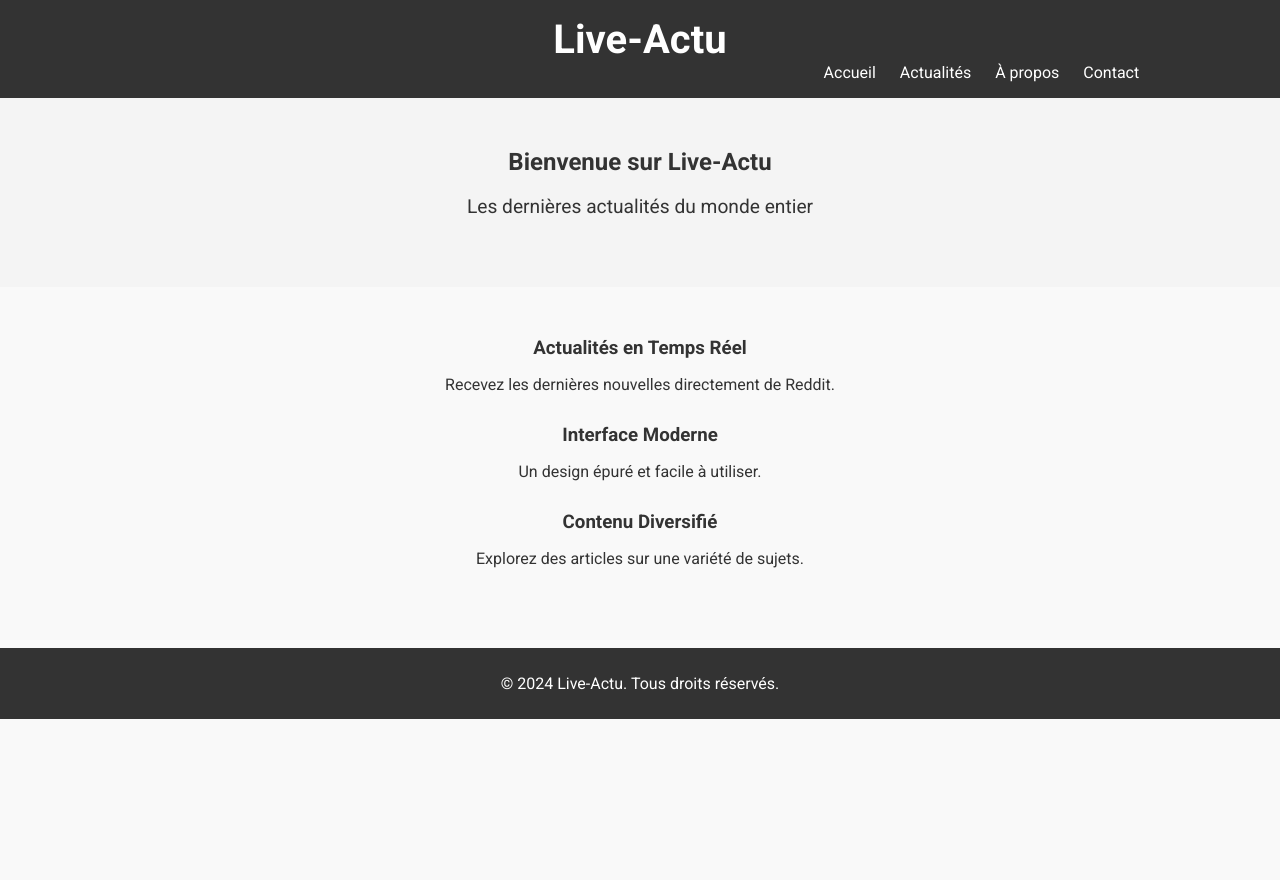
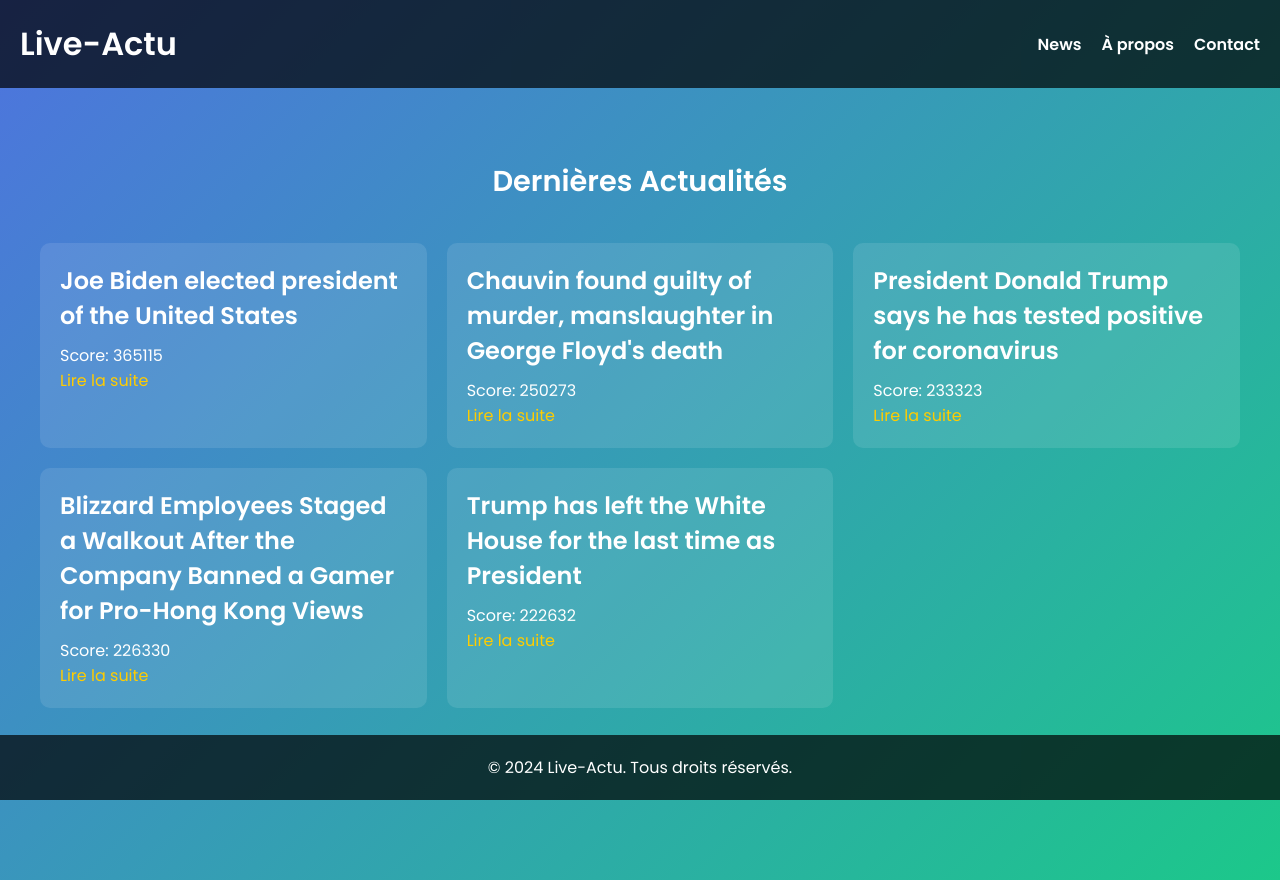
Before and after one commit to Anonym026/Actu-Live, a plain HTML site: page index.html in a window 1280 px wide. Before the commit the page ends 800 px from the top, so only its background shows below. Drawn offline with Linux system fonts and the light colour scheme.

Commit message:
Amélioration du design et ajout d'animations

```diff
--- a/index.html
+++ b/index.html
@@ -3,49 +3,33 @@
 <head>
     <meta charset="UTF-8">
     <meta name="viewport" content="width=device-width, initial-scale=1.0">
-    <title>Live-Actu - Accueil</title>
+    <title>Live-Actu</title>
     <link rel="stylesheet" href="styles.css">
-    <link href="https://fonts.googleapis.com/css2?family=Roboto:wght@400;700&display=swap" rel="stylesheet">
-
+    <link href="https://fonts.googleapis.com/css2?family=Poppins:wght@400;600&display=swap" rel="stylesheet">
 </head>
 <body>
     <header>
-        <div class="container">
         <h1>Live-Actu</h1>
         <nav>
-                <a href="index.html">Accueil</a>
-                <a href="news.html">Actualités</a>
-                <a href="about.html">À propos</a>
-                <a href="contact.html">Contact</a>
+            <ul>
+                <li><a href="#news">News</a></li>
+                <li><a href="#about">À propos</a></li>
+                <li><a href="#contact">Contact</a></li>
+            </ul>
         </nav>
-        </div>
     </header>
-    <main>
-        <section class="hero">
-            <h2>Bienvenue sur Live-Actu</h2>
-            <p>Les dernières actualités du monde entier</p>
-        </section>
-        <section class="features">
-            <div class="container">
-                <div class="feature">
-                    <h3>Actualités en Temps Réel</h3>
-                    <p>Recevez les dernières nouvelles directement de Reddit.</p>
-                </div>
-                <div class="feature">
-                    <h3>Interface Moderne</h3>
-                    <p>Un design épuré et facile à utiliser.</p>
-                </div>
-                <div class="feature">
-                    <h3>Contenu Diversifié</h3>
-                    <p>Explorez des articles sur une variété de sujets.</p>
-                </div>
+
+    <section id="news">
+        <h2>Dernières Actualités</h2>
+        <div class="news-container" id="news-container">
+            <!-- Les actualités seront affichées ici -->
         </div>
     </section>
-    </main>
+
     <footer>
-        <div class="container">
         <p>&copy; 2024 Live-Actu. Tous droits réservés.</p>
-        </div>
     </footer>
+
+    <script src="script.js"></script>
 </body>
 </html>
--- a/script.js
+++ b/script.js
@@ -1,29 +1,17 @@
-// Fonction pour charger les actualités depuis le fichier JSON
-function loadNews() {
-    fetch('actualites.json')
-        .then(response => {
-            if (!response.ok) {
-                throw new Error('Network response was not ok');
-            }
-            return response.json();
-        })
-        .then(data => {
-            const container = document.getElementById('news-container');
-            data.forEach(article => {
-                const articleElement = document.createElement('div');
-                articleElement.className = 'article';
-                articleElement.innerHTML = `
-                    <h2>${article.title}</h2>
-                    <p>Score: ${article.score}</p>
-                    <a href="${article.url}" target="_blank">Lire plus</a>
-                `;
-                container.appendChild(articleElement);
-            });
-        })
-        .catch(error => {
-            console.error('Erreur lors du chargement des données:', error);
+// Fetch des actualités depuis le fichier actualites.json et affichage dans la page
+fetch('actualites.json')
+    .then(response => response.json())
+    .then(data => {
+        const newsContainer = document.getElementById('news-container');
+        data.forEach(actu => {
+            const newsItem = document.createElement('div');
+            newsItem.classList.add('news-item');
+            newsItem.innerHTML = `
+                <h3>${actu.title}</h3>
+                <p>Score: ${actu.score}</p>
+                <a href="${actu.url}" target="_blank">Lire la suite</a>
+            `;
+            newsContainer.appendChild(newsItem);
         });
-}
-
-// Charger les actualités lorsque la page est chargée
-window.onload = loadNews;
+    })
+    .catch(error => console.error('Erreur lors de la récupération des actualités:', error));
--- a/styles.css
+++ b/styles.css
@@ -1,192 +1,113 @@
-/* Général */
-body {
-    font-family: Arial, sans-serif;
+/* Styles pour Live-Actu */
+* {
     margin: 0;
     padding: 0;
-    color: #333;
+    box-sizing: border-box;
 }
 
-.container {
-    width: 80%;
-    margin: 0 auto;
+body {
+    font-family: 'Poppins', sans-serif;
+    background: linear-gradient(135deg, #4e73df, #1cc88a);
+    color: #fff;
+    min-height: 100vh;
 }
 
-/* Header */
 header {
-    background-color: #333;
-    color: #fff;
-    padding: 10px 0;
+    display: flex;
+    justify-content: space-between;
+    align-items: center;
+    padding: 20px;
+    background-color: rgba(0, 0, 0, 0.7);
+    position: fixed;
+    width: 100%;
+    top: 0;
+    left: 0;
+    z-index: 1000;
 }
 
-header h1 {
-    margin: 0;
+h1 {
+    font-size: 2rem;
+    font-weight: 600;
 }
 
-header nav {
-    text-align: right;
+nav ul {
+    list-style: none;
+    display: flex;
+    gap: 20px;
 }
 
-header nav a {
+nav ul li a {
     color: #fff;
-    margin-left: 20px;
     text-decoration: none;
+    font-weight: 600;
+    transition: color 0.3s ease;
 }
 
-/* Hero Section */
-.hero {
-    background: #f4f4f4;
-    padding: 50px 0;
-    text-align: center;
+nav ul li a:hover {
+    color: #ffcc00;
 }
 
-.hero h2 {
-    margin: 0;
+section {
+    padding: 80px 20px;
+    margin-top: 80px;
 }
 
-.hero p {
-    font-size: 1.2em;
+h2 {
+    font-size: 1.8rem;
+    margin-bottom: 20px;
+    text-align: center;
+    animation: fadeInUp 1s ease-in-out;
 }
 
-/* Features Section */
-.features {
-    padding: 50px 0;
+.news-container {
+    display: grid;
+    grid-template-columns: repeat(auto-fill, minmax(300px, 1fr));
+    gap: 20px;
+    padding: 20px;
 }
 
-.feature {
-    text-align: center;
-    margin-bottom: 30px;
+.news-item {
+    background-color: rgba(255, 255, 255, 0.1);
+    padding: 20px;
+    border-radius: 10px;
+    transition: transform 0.3s ease;
 }
 
-.feature h3 {
-    margin: 0;
+.news-item:hover {
+    transform: translateY(-10px);
 }
 
-/* News Section */
-.news {
-    padding: 20px 0;
+.news-item h3 {
+    font-size: 1.5rem;
+    margin-bottom: 10px;
 }
 
-.article {
-    border-bottom: 1px solid #ddd;
-    padding: 10px 0;
+.news-item a {
+    color: #ffcc00;
+    text-decoration: none;
+    transition: color 0.3s ease;
 }
 
-.article h2 {
-    margin: 0 0 10px 0;
+.news-item a:hover {
+    color: #fff;
 }
 
-.article a {
-    color: #007bff;
-    text-decoration: none;
-}
-
-/* Footer */
 footer {
-    background-color: #333;
-    color: #fff;
     text-align: center;
-    padding: 10px 0;
-}
-
-
-.news-item {
-    opacity: 0;
-    transform: translateY(20px);
-    animation: fadeInUp 0.5s ease-in-out forwards;
+    padding: 20px;
+    background-color: rgba(0, 0, 0, 0.7);
+    position: fixed;
+    bottom: 0;
+    width: 100%;
 }
 
 @keyframes fadeInUp {
+    from {
+        opacity: 0;
+        transform: translateY(20px);
+    }
     to {
         opacity: 1;
         transform: translateY(0);
     }
 }
-
-
-.news-item:hover {
-    box-shadow: 0 4px 8px rgba(0, 0, 0, 0.2);
-    transition: box-shadow 0.3s ease-in-out;
-}
-
-@media (max-width: 768px) {
-    .news-container {
-        grid-template-columns: 1fr;
-    }
-}
-
-/* Google Fonts */
-@import url('https://fonts.googleapis.com/css2?family=Roboto:wght@400;700&display=swap');
-
-/* Global Styles */
-body {
-    font-family: 'Roboto', sans-serif;
-    margin: 0;
-    background-color: #f9f9f9;
-    color: #333;
-}
-
-/* Header Style */
-header {
-    background-color: #333;
-    color: white;
-    padding: 1rem;
-    text-align: center;
-}
-
-h1 {
-    font-size: 2.5rem;
-    margin: 0;
-}
-
-/* News Section */
-.news-container {
-    display: grid;
-    grid-template-columns: repeat(3, 1fr);
-    gap: 1.5rem;
-    padding: 2rem;
-}
-
-.news-item {
-    background-color: white;
-    border-radius: 8px;
-    overflow: hidden;
-    box-shadow: 0 2px 5px rgba(0, 0, 0, 0.1);
-    opacity: 0;
-    transform: translateY(20px);
-    animation: fadeInUp 0.5s ease-in-out forwards;
-}
-
-.news-item img {
-    width: 100%;
-    height: auto;
-}
-
-.news-item h2 {
-    padding: 1rem;
-    font-size: 1.5rem;
-}
-
-.news-item p {
-    padding: 0 1rem 1rem;
-}
-
-/* Hover Effects */
-.news-item:hover {
-    box-shadow: 0 4px 8px rgba(0, 0, 0, 0.2);
-    transition: box-shadow 0.3s ease-in-out;
-}
-
-/* Animations */
-@keyframes fadeInUp {
-    to {
-        opacity: 1;
-        transform: translateY(0);
-    }
-}
-
-/* Responsive Design */
-@media (max-width: 768px) {
-    .news-container {
-        grid-template-columns: 1fr;
-    }
-}
```
Lines whose indentation alone changed are shown as unchanged.
